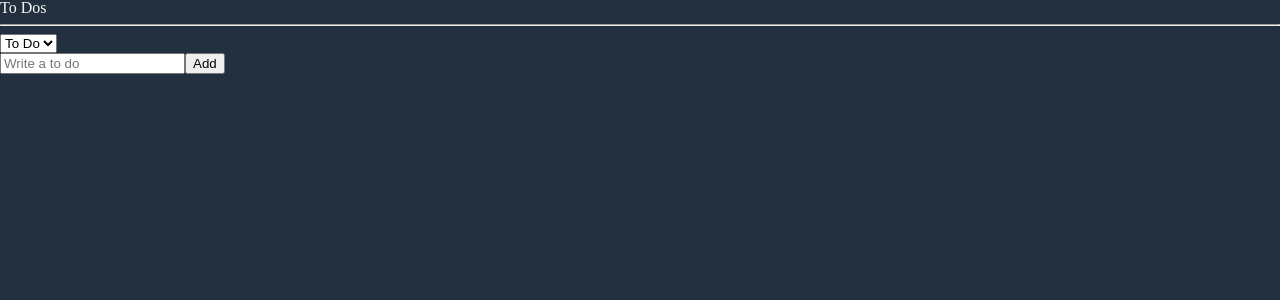
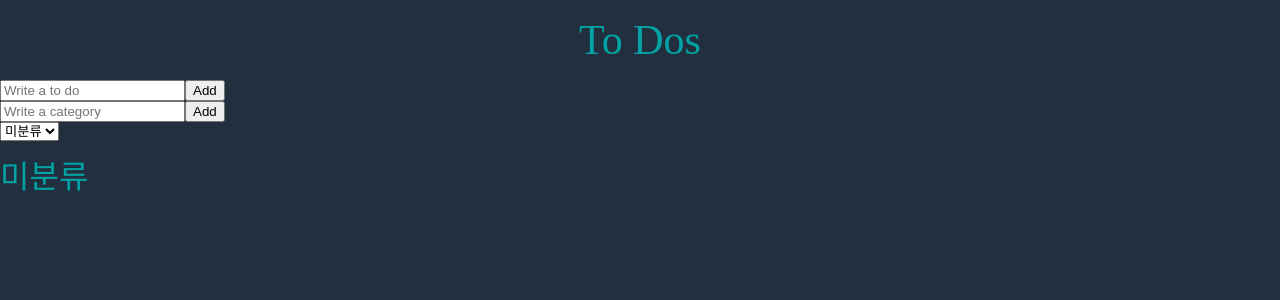
Before and after one commit to Blackraven93/Todolist-react, a React (Create React App) app: page / in a window 1280 px wide. Shown: the top 300 px of the page. Built offline with nearby package versions, Linux system fonts and the light colour scheme.

Commit message:
Feat: create new category input

```diff
--- a/src/Components/CreateCategory.tsx
+++ b/src/Components/CreateCategory.tsx
@@ -1,29 +1,37 @@
 import { useForm } from "react-hook-form";
-import { useSetRecoilState } from "recoil";
-import { toDoState } from "../atoms";
+import { useRecoilState, useRecoilValue, useSetRecoilState } from "recoil";
+import { categoryState, makeCategoryState, toDoState } from "../atoms";
 
 interface IForm {
-    toDo:string;
+    category: string;
 }
 
+// export const categoryState = atom<Categories>({
+//     key: "category",
+//     default: Categories.TO_DO,
+//   });
 
-// function CreateToDo() {
-//     const setToDos = useSetRecoilState(toDoState)
-//     const { register, handleSubmit, setValue } = useForm();
+function CreateCategory() {
+    const [category, setCategories] = useRecoilState(makeCategoryState)
+    const { register, handleSubmit, setValue } = useForm<IForm>();
+    const handleValid = ({ category }: IForm) => {
+        setCategories((oldCategory) => [
+            { text: category, id: Date.now() },
+            ...oldCategory,
+        ]);
+        setValue("category", "");
+    };
+    return (
+        <form onSubmit={handleSubmit(handleValid)}>
+            <input
+                {...register("category", {
+                    required: "Please write a category",
+                })}
+                placeholder="Write a category"
+            />
+            <button>Add</button>
+        </form>
+    );
+}
 
-//     const handleValid = ({toDo}:IForm) => {
-//         setToDos(oldToDos => [{text:toDo, id:Date.now(), category:"TO_DO"}, ...oldToDos])
-//         setValue("toDo", "")
-//     }
-
-//     return (
-//         <form onSubmit={handleSubmit(handleValid)}>
-//                 <input {...register("toDo", {
-//                     required:"Please write a To Do"
-//                 })}placeholder="Write a to do"/>
-//                 <button>Add</button>
-//         </form>
-//     )
-// }
-
-// export default CreateToDo;
+export default CreateCategory;
--- a/src/Components/CreateToDo.tsx
+++ b/src/Components/CreateToDo.tsx
@@ -3,28 +3,31 @@ import { useRecoilValue, useSetRecoilState } from "recoil";
 import { categoryState, toDoState } from "../atoms";
 
 interface IForm {
-    toDo:string;
+    toDo: string;
 }
 
-
 function CreateToDo() {
-    const setToDos = useSetRecoilState(toDoState)
+    const setToDos = useSetRecoilState(toDoState);
     const category = useRecoilValue(categoryState);
-    const { register, handleSubmit, setValue } = useForm();
-
-    const handleValid = ({toDo}:IForm) => {
-        setToDos(oldToDos => [{text:toDo, id:Date.now(), category }, ...oldToDos])
-        setValue("toDo", "")
-    }
-
+    const { register, handleSubmit, setValue } = useForm<IForm>();
+    const handleValid = ({ toDo }: IForm) => {
+        setToDos((oldToDos) => [
+            { text: toDo, id: Date.now(), category },
+            ...oldToDos,
+        ]);
+        setValue("toDo", "");
+    };
     return (
         <form onSubmit={handleSubmit(handleValid)}>
-                <input {...register("toDo", {
-                    required:"Please write a To Do"
-                })}placeholder="Write a to do"/>
-                <button>Add</button>
+            <input
+                {...register("toDo", {
+                    required: "Please write a To Do",
+                })}
+                placeholder="Write a to do"
+            />
+            <button>Add</button>
         </form>
-    )
+    );
 }
 
 export default CreateToDo;
--- a/src/Components/ToDo.tsx
+++ b/src/Components/ToDo.tsx
@@ -1,11 +1,26 @@
 import React from "react";
-import { useSetRecoilState } from "recoil";
-import { Categories, IToDo, toDoState } from "../atoms";
+import { useRecoilValue, useSetRecoilState } from "recoil";
+import styled from "styled-components";
+import { Categories, categoryState, IMakeCategory, IToDo, makeCategoryState, toDoSelector, toDoState } from "../atoms";
+
+
+const ToDoContainer = styled.li`
+    margin-top: 30px;
+    width: 400px;
+    height: 50px;
+    color: ${props => props.theme.textColor};
+`
+
 
 function ToDo({ text, category, id }: IToDo) {
+    const toDos = useRecoilValue(toDoSelector);
     const setToDos = useSetRecoilState(toDoState);
-    const onClick = (event:React.MouseEvent<HTMLButtonElement>) => {
-        const {currentTarget: {name} } = event;
+    const newCategories = useRecoilValue(makeCategoryState);
+    const onClick = (event: React.MouseEvent<HTMLButtonElement>) => {
+        const {
+            currentTarget: { name },
+        } = event;
+
         setToDos((oldToDos) => {
             const targetIndex = oldToDos.findIndex((toDo) => toDo.id === id);
             const newToDo = { text, id, category: name as any };
@@ -15,16 +30,19 @@ function ToDo({ text, category, id }: IToDo) {
                 ...oldToDos.slice(targetIndex + 1),
             ];
         });
-    }
-
+    };
+    console.log(toDos)
     return (
-        <li>
+        <ToDoContainer>
             <span>{text}</span>
-            {category !== Categories.DOING && <button name={Categories.DOING} onClick={onClick}>DOING</button>}
-            {category !== Categories.TO_DO && <button name={Categories.TO_DO} onClick={onClick}>To Do</button>}
-            {category !== Categories.HOLD && <button name={Categories.HOLD} onClick={onClick}>Hold</button>}
-            {category !== Categories.DONE && <button name={Categories.DONE} onClick={onClick}>Done</button>}
-        </li>
+            {category !== Categories.NO_STATUS && <button name={Categories.NO_STATUS} onClick={onClick}>미분류</button>}
+            {category !== Categories.TO_DO && <button name={Categories.TO_DO} onClick={onClick}>할 일</button>}
+            {category !== Categories.IN_PROGRESS && <button name={Categories.IN_PROGRESS} onClick={onClick}>진행중</button>}
+            {category !== Categories.DONE && <button name={Categories.DONE} onClick={onClick}>종료</button>}
+            {newCategories?.map((newCategory) => (
+                <button name={newCategory.text} onClick={onClick}>{newCategory.text}</button>
+            ))}
+        </ToDoContainer>
     );
 }
 
--- a/src/Components/ToDoList.tsx
+++ b/src/Components/ToDoList.tsx
@@ -1,159 +1,95 @@
-import React from "react";
+import React, { useEffect } from "react";
 import { useRecoilState, useRecoilValue } from "recoil";
-import { Categories, categoryState, toDoSelector } from "../atoms";
+import styled from "styled-components";
+import { Categories, categoryState, makeCategoryState, toDoSelector, toDoState } from "../atoms";
+import CreateCategory from "./CreateCategory";
 import CreateToDo from "./CreateToDo";
 import ToDo from "./ToDo";
 
-const ToDoList = () => {
+export interface IdefaultCategories {
+    NO_STATUS: string;
+    TO_DO: string;
+    IN_PROGRESS: string;
+    DONE: string;
+}
 
-    const toDos = useRecoilValue(toDoSelector);
-    const [category, setCategory] = useRecoilState(categoryState) // atom의 값과 그걸 수정하는 modifier 함수를 반환
-    const onInput = (event:React.FormEvent<HTMLSelectElement>) => {
-        setCategory(event.currentTarget.value as any)
+const Title = styled.header`
+    width: 90%;
+    height: 80px;
+    margin: 0 auto;
+    display:flex;
+    justify-content: center;
+    align-items: center;
+    color: ${(props) => props.theme.accentColor};
+    font-size: 42px;
+`
+
+const CategoryTitle = styled.h2`
+    margin-top: 20px;
+    font-size: 32px;
+    color: ${(props) => props.theme.accentColor};
+`
+
+const Container = styled.section`
+    margin: 0 auto;
+
+`
+
+function ToDoList() {
+    const allToDos = useRecoilValue(toDoState) // 전체 투두를 로컬스토리지에 저장
+    const toDos = useRecoilValue(toDoSelector); // 보여줄 toDos
+    const makeCategories = useRecoilValue(makeCategoryState);
+    const [categories, setCategory] = useRecoilState(categoryState);
+    const onInput = (event: React.FormEvent<HTMLSelectElement>) => {
+        const { currentTarget: { value } } = event;
+        setCategory(value as any);
+    };
+
+
+    const defaultCategories: IdefaultCategories = {
+        NO_STATUS: "미분류",
+        TO_DO: "할 일",
+        IN_PROGRESS: "진행중",
+        DONE: "종료"
     }
 
+    useEffect(() => {
+        localStorage.setItem("TO_DO_LIST", JSON.stringify(allToDos))
+    }, [allToDos])
+
+    console.log(categories)
     return (
-        <div>
-            <h1 style={{color:"whitesmoke"}}>To Dos</h1>
-            <hr />
-            <select value={category} onInput={onInput}>
-                <option value={Categories.TO_DO}>To Do</option>
-                <option value={Categories.DOING}>Doing</option>
-                <option value={Categories.HOLD}>Hold</option>
-                <option value={Categories.DONE}>Done</option>
-            </select>
+        <>
+            <Title>
+                <h1>To Dos</h1>
+            </Title>
+
             <CreateToDo />
-            {toDos?.map((toDo) => (
-                <ToDo key={toDo.id} {...toDo} />
-            ))}
-        </div>
-    )
+            <CreateCategory />
+            <Container>
+                <select value={categories} onInput={onInput}>
+                    {/* {Object.keys(defaultCategories).map((defaultCategory) => {
+            <option value={defaultCategory}>
+                {
+                Object.values(defaultCategories).map(e => e)
+                }
+            </option>
+            })} */}
+                    <option value={Categories.NO_STATUS}>{Categories.NO_STATUS}</option>
+                    <option value={Categories.TO_DO}>{Categories.TO_DO}</option>
+                    <option value={Categories.IN_PROGRESS}>{Categories.IN_PROGRESS}</option>
+                    <option value={Categories.DONE}>{Categories.DONE}</option>
+                    {makeCategories?.map((category) => (
+                        <option key={category.id} value={category.text}>{category.text}</option>
+                    ))}
+                </select>
+                <CategoryTitle>{categories}</CategoryTitle>
+                {toDos?.map((toDo) => (
+                    <ToDo key={toDo.id} {...toDo} />
+                ))}
+            </Container>
+        </>
+    );
 }
 
 export default ToDoList;
-
-// const Container = styled.div`
-//     width: 100vw;
-//     height: 100vh;
-//     display: flex;
-//     flex-direction: column;
-//     justify-content: center;
-//     align-items: center;
-// `
-
-// const Form = styled.form`
-//     display: flex;
-//     flex-direction: column;
-//     justify-content: space-between;
-//     width: 350px;
-//     height: 350px;
-//     margin: 0 auto;
-// `
-
-// const Error = styled.span`
-//     margin: 20px 0;
-//     color: ${props => props.theme.accentColor};
-//     font-size: 24px;
-//     text-align: center;
-// `
-
-// interface IForm {
-//     email:string;
-//     firstName:string;
-//     lastName:string;
-//     username:string;
-//     password:string;
-//     password1:string;
-//     extraError?:string;
-// }
-
-// const ToDoList = () => {
-
-
-//     const { register, handleSubmit, formState:{errors}, setError } = useForm<IForm>({
-//         defaultValues: {
-//             email:"Reblackraven@naver.com",
-//             firstName:"Blackravenbird",
-//             lastName:"parrot",
-//             username:"Blackraventech",
-//             password:"123123123123",
-//             password1:"123123123123",
-
-//         }
-//     });
-//     const onValid = (data: IForm) => {
-//         if (data.password !== data.password1) {
-//             setError (
-//                 "password1",
-//                 { message:"Password are not the same!"},
-//                 {shouldFocus:true}
-//             )
-//         }
-//         // setError("extraError", { message: "Server offline." })
-//     }
-
-//     console.log(errors)
-//     return (
-//         <Container>
-//             <Form onSubmit={handleSubmit(onValid)}>
-//                 <input {...register("email", {
-//                         required: "Email is required",
-//                         pattern: {
-//                             value: /^[A-Za-z0-9._%+-]+@naver.com$/,
-//                             message: "Only naver.com emails allowed"
-//                         }
-//                     })} placeholder="Email"/>
-//                 <Error>
-//                     {errors?.email?.message}
-//                 </Error>
-//                 <input {...register("firstName", {
-//                     required: true,
-//                     validate: {
-
-//                         noRaven: async (value) => value.includes("raven") ? "No raven allowed" : true
-//                         // raven이 문자열에 포함 되어 있으면 통과시키지 말아라!
-
-//                     },
-//                     } )} placeholder="FirstName"/>
-//                 <Error>
-//                     {errors?.firstName?.message}
-//                 </Error>
-//                 <input {...register("lastName", {required: true})} placeholder="LastName"/>
-//                 <Error>
-//                     {errors?.lastName?.message}
-//                 </Error>
-//                 <input {...register("username", {
-//                         required: true,
-//                         minLength:10
-//                     })} placeholder="Username"/>
-//                 <Error>
-//                     {errors?.username?.message}
-//                 </Error>
-//                 <input {...register("password", {
-//                         required: true,
-//                         minLength: 5
-//                     })} placeholder="Password"/>
-//                 <Error>
-//                     {errors?.password?.message}
-//                 </Error>
-//                 <input {...register("password1",{
-//                         required: "Password is required",
-//                         minLength: {
-//                             value:5,
-//                             message: "Your password is too short."
-//                         }
-//                     })} placeholder="Password1"/>
-//                 <Error>
-//                     {errors?.password1?.message}
-//                 </Error>
-//                 <button>Add</button>
-//                 <Error>
-//                     {errors?.extraError?.message}
-//                 </Error>
-//             </Form>
-
-//         </Container>
-//     );
-// }
-
-// export default ToDoList;
--- a/src/atoms.tsx
+++ b/src/atoms.tsx
@@ -1,37 +1,45 @@
 import { atom, selector } from "recoil";
 
+
 export enum Categories {
-    "TO_DO" = "TO_DO",
-    "DOING" = "DOING",
-    "HOLD" = "HOLD",
-    "DONE" = "DONE",
+    "NO_STATUS" = "미분류",
+    "TO_DO" = "할 일",
+    "IN_PROGRESS" = "진행중",
+    "DONE" = "종료"
 }
-
 
 export interface IToDo {
     text: string;
     id: number;
-    category: Categories
-
+    category: Categories;
 }
 
-export const categoryState = atom<Categories>({
-    key:"category",
-    default: Categories.TO_DO
+export interface IMakeCategory {
+    text: string;
+    id: number;
+}
+
+export const makeCategoryState = atom<IMakeCategory[]>({
+    key: "makeCategory",
+    default: []
 })
 
 export const toDoState = atom<IToDo[]>({
     key: "toDo",
-    default: [],
-})
+    default: JSON.parse(localStorage.getItem("TO_DO_LIST") || "[]"),
+});
+
+export const categoryState = atom<Categories>({
+    key: "category",
+    default: Categories.NO_STATUS,
+});
+
 
 export const toDoSelector = selector({
     key: "toDoSelector",
-    get: ({ get }) => { // get Function이 있어야 to do를 받을 수 있음
-        const toDos = get(toDoState); // atom이 변하면 selector도 변함
-        const category = get(categoryState)
+    get: ({ get }) => {
+        const toDos = get(toDoState);
+        const category = get(categoryState);
         return toDos.filter((toDo) => toDo.category === category);
-      },
-})
-
-// selector의 역할은 toDos랑 category를 받아서 category에 따라서 toDo를 분류해줌
+    },
+});
```
